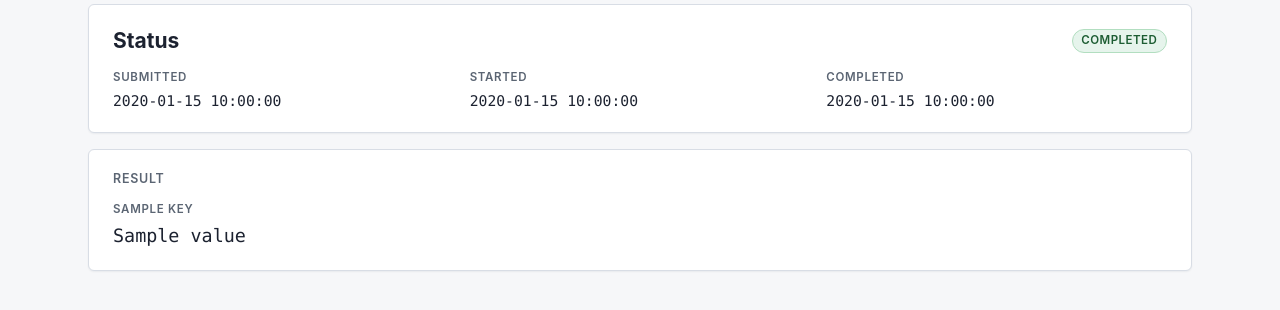
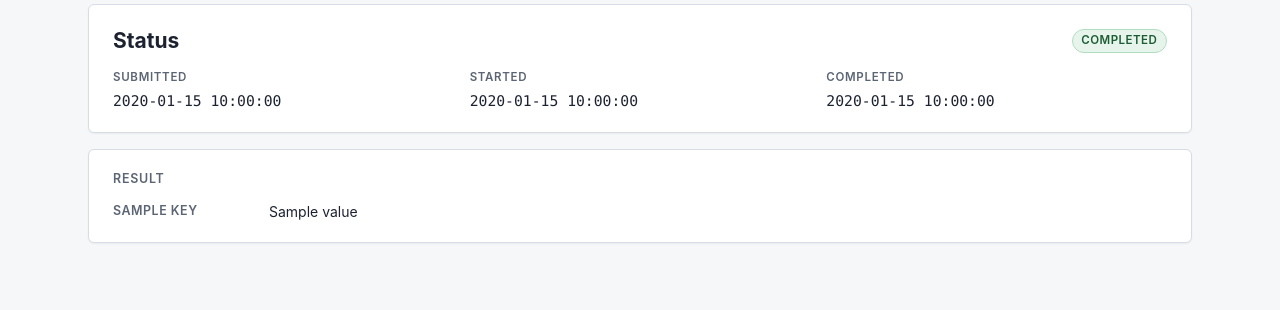
Before and after one commit to lfazio/trading-bot, a Python web app: template trading_system/webapp/templates/job_detail.html in a window 1280 px wide. Shown: the part 176-486 px from the top of the page. Run offline with Jinja, Linux system fonts and the light colour scheme; the template is opened without the code that fills it: most values are stand-ins (such as "Sample title", 1, 10 or a date in 2020).

Commit message:
Job-detail readability — wrap long hashes + report paths in .ellipsis chips with a Copy button.
Operator-reported: seed, config_hash, report_dir, report_status,
final_equity_after_tax overflowed the stat boxes due to length.

The summary block now renders as a <dl class="summary-grid">
with a label / value column layout that wraps cleanly:

- config_hash -> truncated to 12 chars + a "…" ellipsis, with
  the full value in the title= tooltip + a Copy button that
  writes the hash to the clipboard via navigator.clipboard.
- report_dir -> rendered in a .ellipsis chip so long paths
  truncate with an ellipsis instead of overflowing the row.
- final_equity_after_tax -> formatted to 2 decimals (was
  showing the raw 25-digit Decimal precision).
- Other numeric keys (seed, trades_count, equity_curve_points)
  render unchanged in a .numeric span.

CSS additions to app.css:
- dl.summary-grid — 2-column grid with right-aligned wrap.
- .ellipsis — inline-block chip with text-overflow:ellipsis,
  white-space:nowrap, monospace font, surface-muted background.
- .copy-btn — compact button variant matching the chip's vertical
  rhythm.

The JS renderState() update path mirrors the same DOM structure
so SSE-driven updates stay readable too.

Co-Authored-By: Claude Opus 4.7 <noreply@anthropic.com>

```diff
--- a/trading_system/webapp/static/app.css
+++ b/trading_system/webapp/static/app.css
@@ -359,6 +359,48 @@ table.data td.empty {
   border: 1px solid var(--border);
 }
 
+/* Summary <dl> on the job-detail page — left-aligned label/value
+ * pairs that wrap cleanly when a value (hash, path) is long. */
+dl.summary-grid {
+  display: grid;
+  grid-template-columns: minmax(10em, max-content) 1fr;
+  gap: 0.4rem 1rem;
+  margin: 0;
+}
+dl.summary-grid dt {
+  font-size: 0.78rem;
+  font-weight: 600;
+  text-transform: uppercase;
+  letter-spacing: 0.04em;
+  color: var(--text-muted);
+  align-self: center;
+}
+dl.summary-grid dd {
+  margin: 0;
+  display: flex;
+  align-items: center;
+  gap: 0.4em;
+  flex-wrap: wrap;
+  min-width: 0;
+}
+.ellipsis {
+  display: inline-block;
+  max-width: 100%;
+  overflow: hidden;
+  text-overflow: ellipsis;
+  white-space: nowrap;
+  vertical-align: bottom;
+  background: var(--surface-muted);
+  padding: 0.1rem 0.4rem;
+  border-radius: var(--radius-sm);
+  font-family: var(--mono);
+  font-size: 0.92em;
+}
+.copy-btn {
+  padding: 0.15rem 0.5rem;
+  font-size: 0.78rem;
+}
+
 /* Mobile */
 @media (max-width: 640px) {
   header.topbar { flex-wrap: wrap; padding: 0.5rem 1rem; gap: 0.5rem; }
--- a/trading_system/webapp/templates/job_detail.html
+++ b/trading_system/webapp/templates/job_detail.html
@@ -60,14 +60,26 @@
   <h2>Result</h2>
   <div id="summary-block">
     {% if job.summary %}
-      <div class="card-grid">
+      <dl class="summary-grid">
         {% for key, value in job.summary.items() %}
-        <div class="stat">
-          <span class="label">{{ key.replace('_', ' ') }}</span>
-          <span class="value mono numeric">{{ value }}</span>
-        </div>
+        <dt>{{ key.replace('_', ' ') }}</dt>
+        <dd>
+          {% if key == 'config_hash' %}
+            <code class="ellipsis" title="{{ value }}">{{ value[:12] }}…</code>
+            <button type="button"
+                    class="button secondary copy-btn"
+                    data-clipboard="{{ value }}"
+                    aria-label="Copy full config hash">Copy</button>
+          {% elif key == 'report_dir' %}
+            <code class="ellipsis" title="{{ value }}">{{ value }}</code>
+          {% elif key in ('final_equity_after_tax',) %}
+            <span class="numeric">{{ "%.2f"|format(value|float) }}</span>
+          {% else %}
+            <span class="numeric">{{ value }}</span>
+          {% endif %}
+        </dd>
         {% endfor %}
-      </div>
+      </dl>
     {% else %}
       <p class="muted">No summary yet — waiting for the worker to finish.</p>
     {% endif %}
@@ -101,25 +113,69 @@ function renderState(raw) {
   // Summary.
   if (data.summary && Object.keys(data.summary).length > 0) {
     const block = document.getElementById('summary-block');
-    const grid = document.createElement('div');
-    grid.className = 'card-grid';
+    const dl = document.createElement('dl');
+    dl.className = 'summary-grid';
+    const fmtMoney = (raw) => {
+      const n = Number(raw);
+      if (!isFinite(n)) return raw;
+      return n.toLocaleString('en-US', { minimumFractionDigits: 2, maximumFractionDigits: 2 });
+    };
     for (const [key, value] of Object.entries(data.summary)) {
-      const stat = document.createElement('div');
-      stat.className = 'stat';
-      const label = document.createElement('span');
-      label.className = 'label';
-      label.textContent = key.replace(/_/g, ' ');
-      const v = document.createElement('span');
-      v.className = 'value mono numeric';
-      v.textContent = value;
-      stat.appendChild(label);
-      stat.appendChild(v);
-      grid.appendChild(stat);
+      const dt = document.createElement('dt');
+      dt.textContent = key.replace(/_/g, ' ');
+      const dd = document.createElement('dd');
+      if (key === 'config_hash') {
+        const c = document.createElement('code');
+        c.className = 'ellipsis';
+        c.title = value;
+        c.textContent = String(value).slice(0, 12) + '…';
+        dd.appendChild(c);
+        const btn = document.createElement('button');
+        btn.type = 'button';
+        btn.className = 'button secondary copy-btn';
+        btn.dataset.clipboard = value;
+        btn.setAttribute('aria-label', 'Copy full config hash');
+        btn.textContent = 'Copy';
+        dd.appendChild(btn);
+      } else if (key === 'report_dir') {
+        const c = document.createElement('code');
+        c.className = 'ellipsis';
+        c.title = value;
+        c.textContent = value;
+        dd.appendChild(c);
+      } else if (key === 'final_equity_after_tax') {
+        const span = document.createElement('span');
+        span.className = 'numeric';
+        span.textContent = fmtMoney(value);
+        dd.appendChild(span);
+      } else {
+        const span = document.createElement('span');
+        span.className = 'numeric';
+        span.textContent = value;
+        dd.appendChild(span);
+      }
+      dl.appendChild(dt);
+      dl.appendChild(dd);
     }
     block.innerHTML = '';
-    block.appendChild(grid);
+    block.appendChild(dl);
   }
 }
+
+// Copy-to-clipboard helper for the hash field.
+document.addEventListener('click', (e) => {
+  const btn = e.target.closest('.copy-btn');
+  if (!btn) return;
+  const text = btn.dataset.clipboard || '';
+  if (!text) return;
+  if (navigator.clipboard && navigator.clipboard.writeText) {
+    navigator.clipboard.writeText(text).then(() => {
+      const orig = btn.textContent;
+      btn.textContent = 'Copied!';
+      setTimeout(() => { btn.textContent = orig; }, 1500);
+    });
+  }
+});
 
 document.addEventListener('htmx:afterSwap', (e) => {
   if (e.target && e.target.id === 'sse-state') {
```
